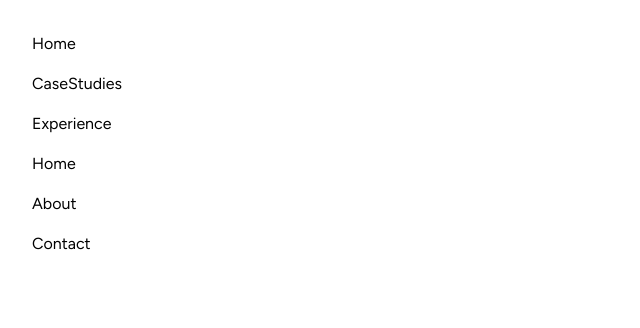
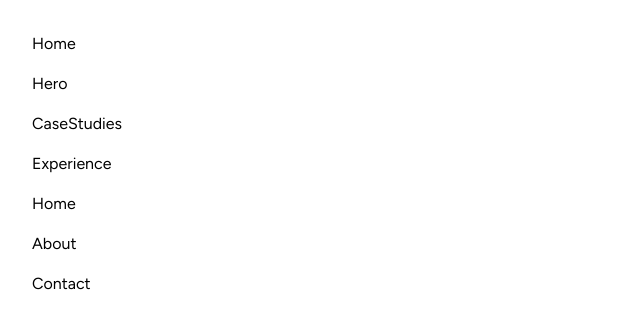
Before and after one commit to dean-tunbridge/px-portfolio, a React (Vite) app: page / in a window 1280 px wide. Shown: the top 328 px of the page, without its empty margins (0-640 px from the left). Built offline with nearby package versions, Linux system fonts and the light colour scheme.

Commit message:
import hero

```diff
--- a/src/App.tsx
+++ b/src/App.tsx
@@ -3,6 +3,7 @@ import About from './components/About'
 import CaseStudies from './components/CaseStudies'
 import Contact from './components/Contact'
 import Experience from './components/Experience'
+import Hero from './components/Hero'
 import Home from './components/Home'
 import Recommendations from './components/Recommendations'
 
@@ -11,6 +12,7 @@ function App() {
     <>
       <div className="font-sans p-8 space-y-4">
         <Home />
+        <Hero />
         <CaseStudies />
         <Experience />
         <Recommendations />
```
